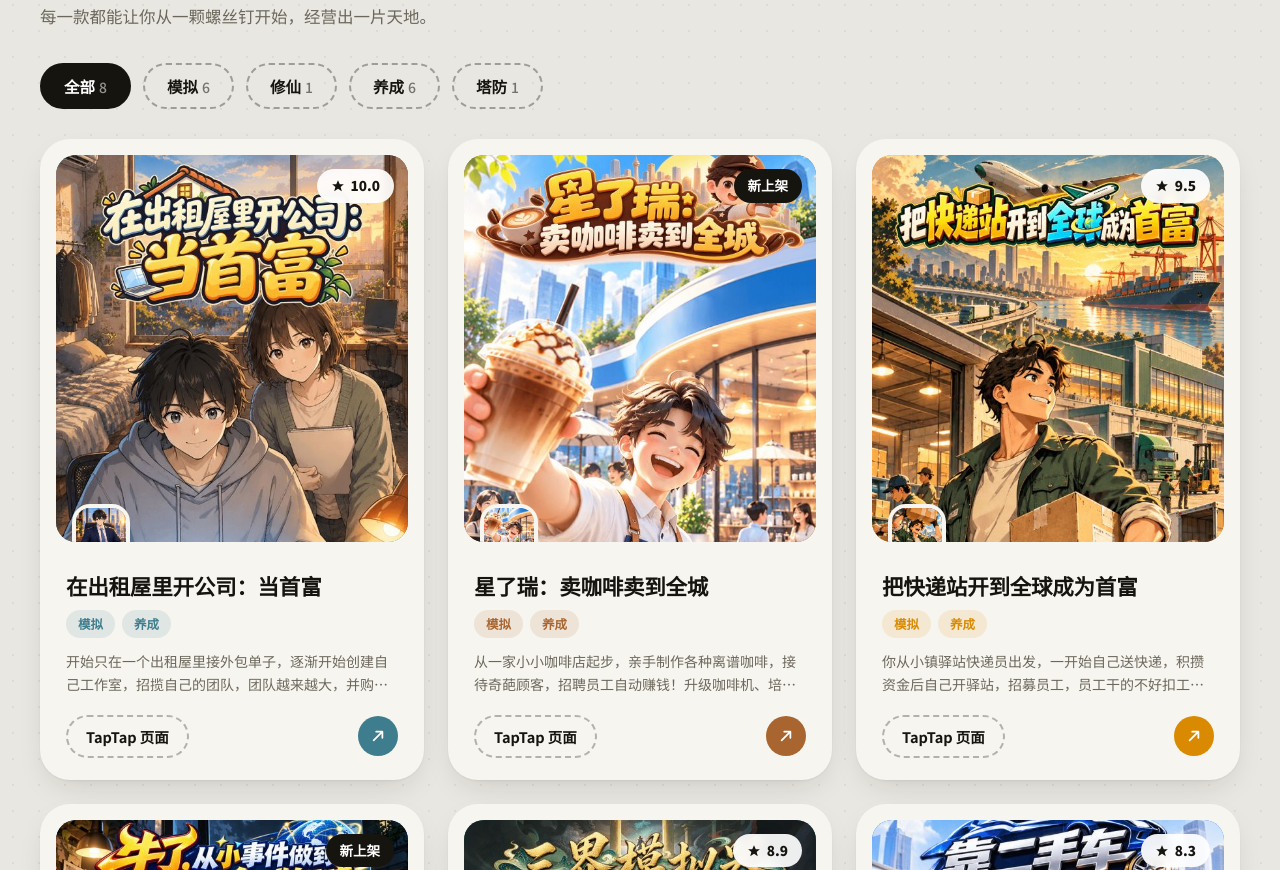
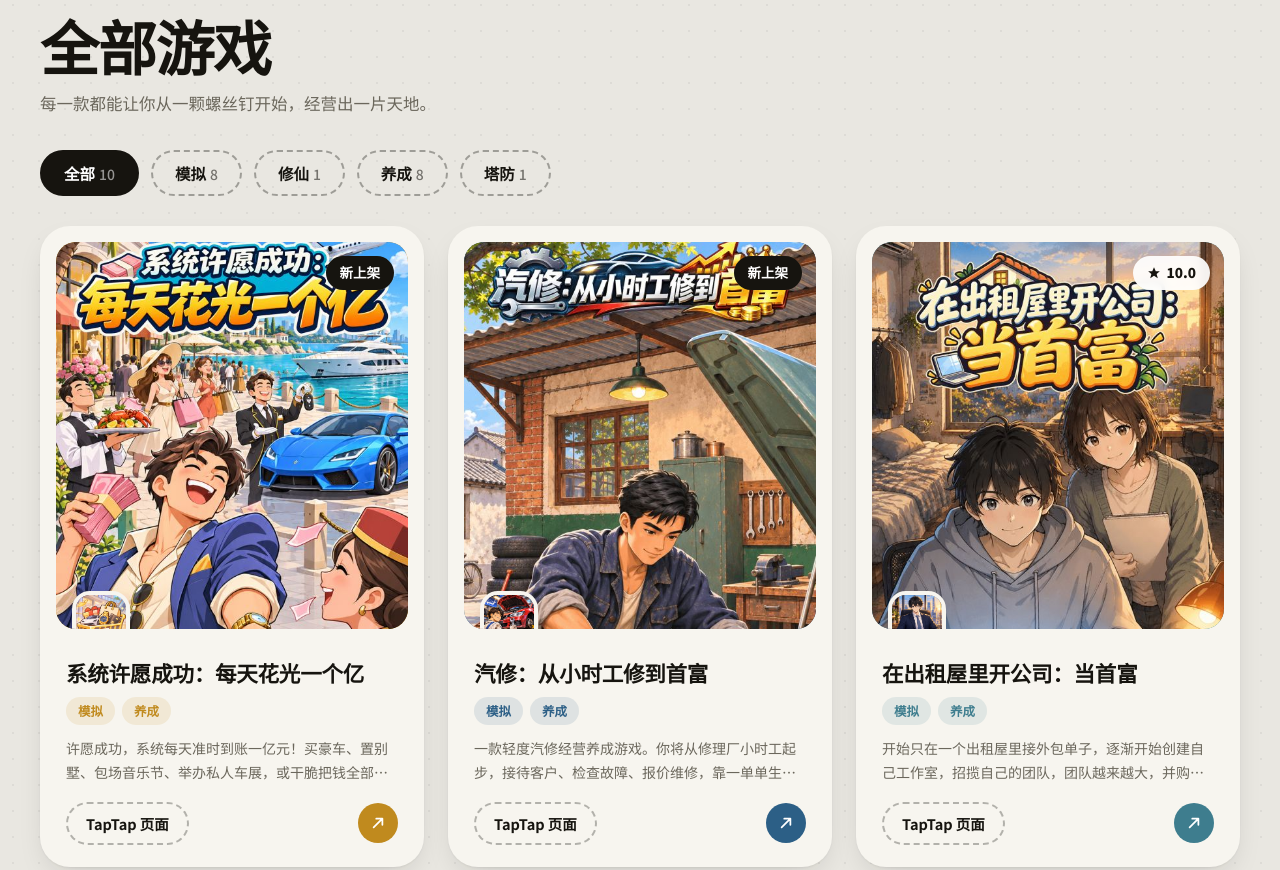
Before and after one commit to wwww22we2/personal-website, a plain HTML site: page public/index.html in a window 1280 px wide. Shown: the part 1672-2542 px from the top of the page. Drawn offline with Linux system fonts and the light colour scheme.

Commit message:
新增两款游戏：系统许愿成功：每天花光一个亿、汽修：从小时工修到首富（游戏数 8→10）

```diff
--- a/public/js/games.js
+++ b/public/js/games.js
@@ -1,4 +1,50 @@
 window.GAMES = [
+  {
+    "id": "1042624",
+    "name": "系统许愿成功：每天花光一个亿",
+    "cats": [
+      "模拟",
+      "养成"
+    ],
+    "desc": "许愿成功，系统每天准时到账一亿元！买豪车、置别墅、包场音乐节、举办私人车展，或干脆把钱全部送出去——怎么花由你决定。购入的每一件资产永久收藏，10级身份与12张活动纪念卡记录你的挥金人生。今天的一亿，你打算怎么花光？",
+    "rating": 0,
+    "ratingCount": 0,
+    "published": "2026-11-20",
+    "link": "https://www.taptap.cn/app/1042624",
+    "accent": "#C08A1E",
+    "icon": "assets/1042624/icon.jpg",
+    "shots": [
+      "assets/1042624/shot0.jpg",
+      "assets/1042624/shot1.jpg",
+      "assets/1042624/shot2.jpg",
+      "assets/1042624/shot3.jpg",
+      "assets/1042624/shot4.jpg"
+    ]
+  },
+  {
+    "id": "1008654",
+    "name": "汽修：从小时工修到首富",
+    "cats": [
+      "模拟",
+      "养成"
+    ],
+    "desc": "一款轻度汽修经营养成游戏。你将从修理厂小时工起步，接待客户、检查故障、报价维修，靠一单单生意赚取第一桶金。升级维修设备、培养员工、淘车翻新、个性改装，再投资开设多家分店，逐步打造属于自己的汽修连锁帝国。从拧螺丝的小工开始，你能修到首富吗？",
+    "rating": 0,
+    "ratingCount": 0,
+    "published": "2026-11-13",
+    "link": "https://www.taptap.cn/app/1008654",
+    "accent": "#2C5F86",
+    "icon": "assets/1008654/icon.jpg",
+    "shots": [
+      "assets/1008654/shot0.jpg",
+      "assets/1008654/shot1.jpg",
+      "assets/1008654/shot2.jpg",
+      "assets/1008654/shot3.jpg",
+      "assets/1008654/shot4.jpg",
+      "assets/1008654/shot5.jpg",
+      "assets/1008654/shot6.jpg"
+    ]
+  },
   {
     "id": "1001258",
     "name": "在出租屋里开公司：当首富",
```
Also changed, not shown: public/index.html (+3 -3 lines), public/assets/1008654/icon.jpg (added), public/assets/1008654/shot0.jpg (added), public/assets/1008654/shot1.jpg (added), public/assets/1008654/shot2.jpg (added), public/assets/1008654/shot3.jpg (added), public/assets/1008654/shot4.jpg (added), public/assets/1008654/shot5.jpg (added), public/assets/1008654/shot6.jpg (added), public/assets/1042624/icon.jpg (added), public/assets/1042624/shot0.jpg (added), public/assets/1042624/shot1.jpg (added), public/assets/1042624/shot2.jpg (added), public/assets/1042624/shot3.jpg (added), 1 more files, 2 other files.
